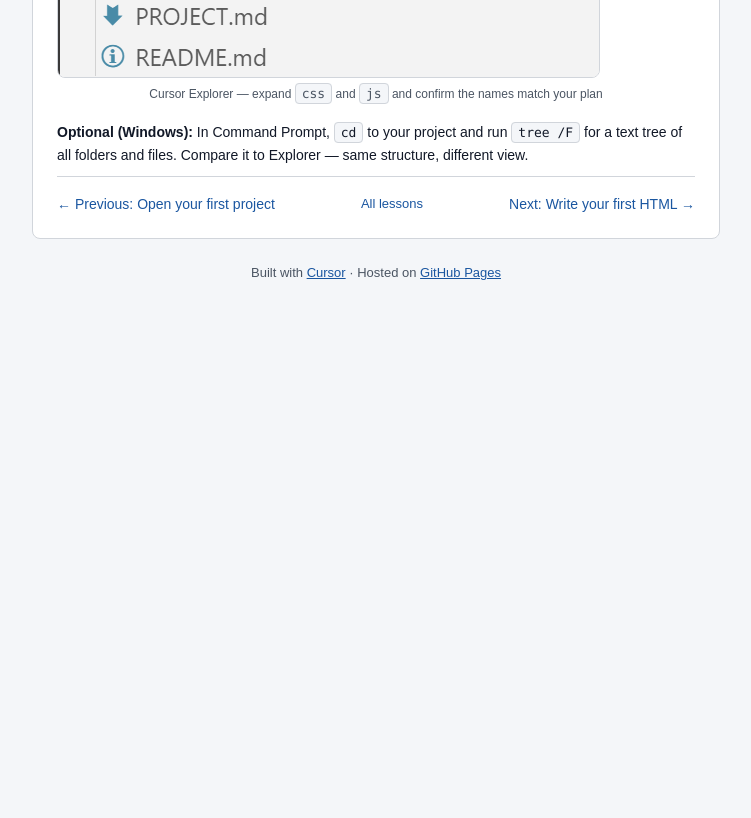
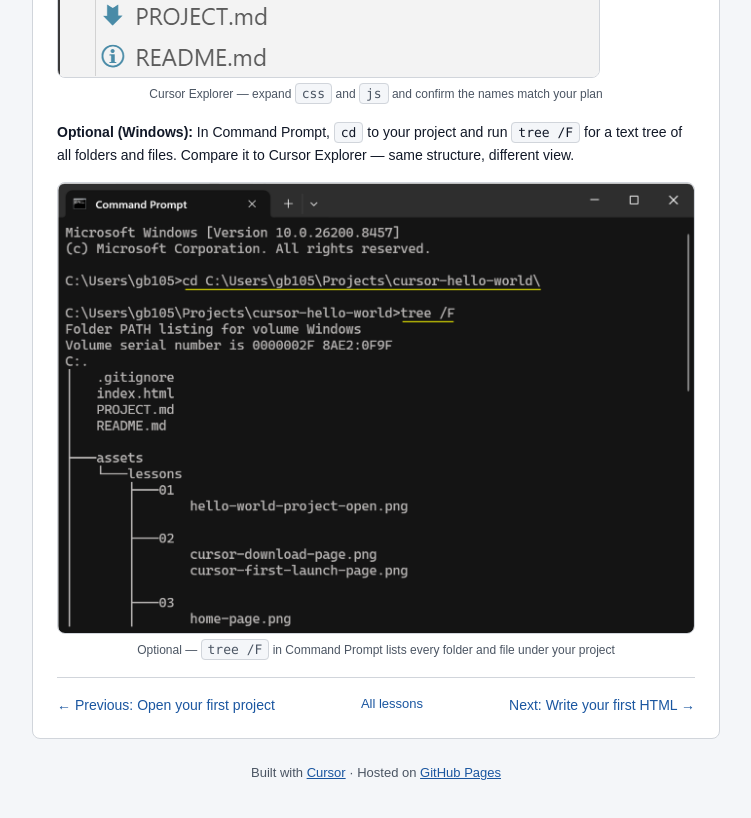
Before and after one commit to nbk5876/hello-world, a plain HTML site: page lessons/05-plan-files.html in a window 1280 px wide. Shown: the part 3760-4578 px from the top of the page, without its empty margins (264-1015 px from the left). Before the commit the page ends 4104 px from the top, so only its background shows below. Drawn offline with Linux system fonts and the light colour scheme.

Commit message:
Add cmd-prompt tree screenshot to Lesson 05; document Visio folder.
Co-authored-by: Cursor <cursoragent@cursor.com>

```diff
--- a/lessons/05-plan-files.html
+++ b/lessons/05-plan-files.html
@@ -160,8 +160,15 @@
 
       <p>
         <strong>Optional (Windows):</strong> In Command Prompt, <code>cd</code> to your project and run
-        <code>tree /F</code> for a text tree of all folders and files. Compare it to Explorer — same structure, different view.
+        <code>tree /F</code> for a text tree of all folders and files. Compare it to Cursor Explorer —
+        same structure, different view.
       </p>
+
+      <figure class="figure">
+        <img src="../assets/lessons/05/cmd-prompt-cur-proj-tree.png"
+             alt="Command Prompt output of tree /F showing the cursor-hello-world project folders and files">
+        <figcaption>Optional — <code>tree /F</code> in Command Prompt lists every folder and file under your project</figcaption>
+      </figure>
 
       <nav class="lesson-nav" aria-label="Lesson navigation">
         <a href="04-open-project.html">← Previous: Open your first project</a>
```
Also changed, not shown: assets/lessons/05/cmd-prompt-cur-proj-tree.png (added), 2 other files.
